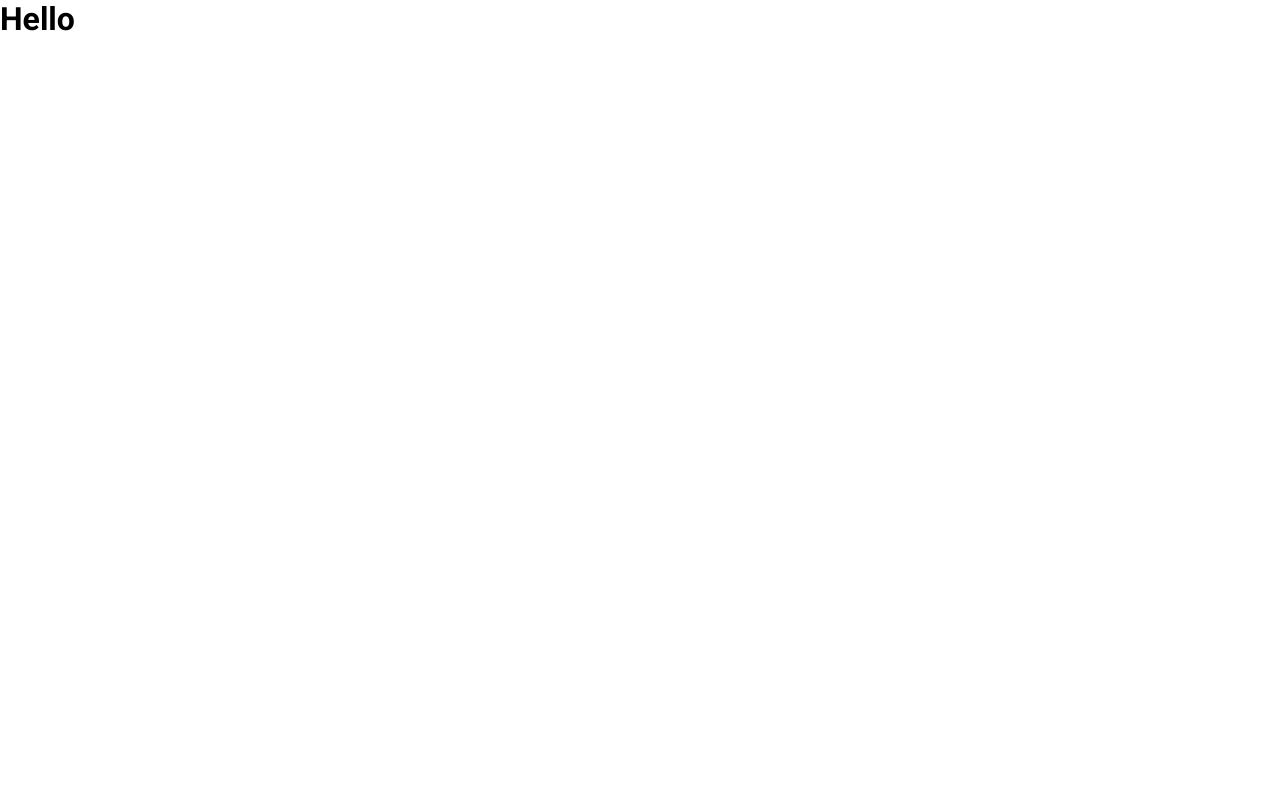
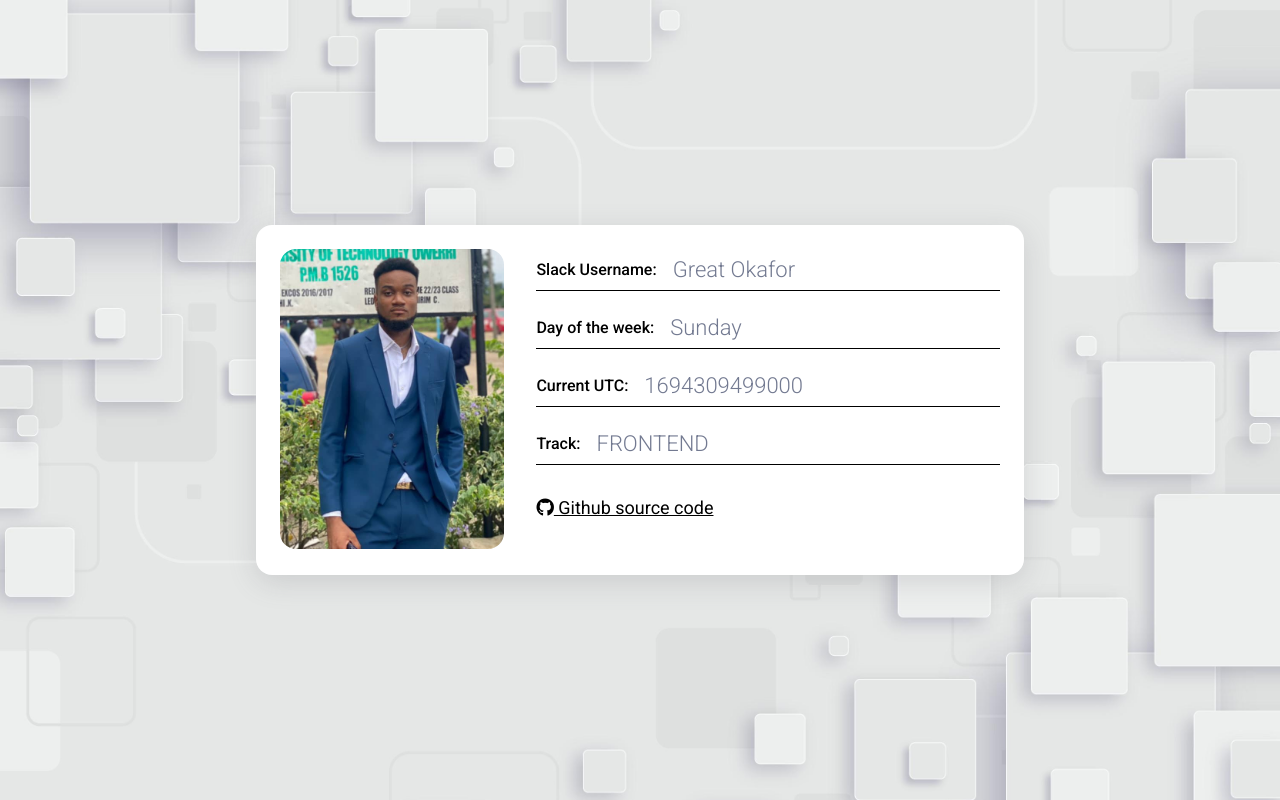
Before and after one commit to Thelordgreat/personal--profile, a plain HTML site: page profile.html in a window 1280 px wide. Drawn offline with Linux system fonts and the light colour scheme.

Commit message:
completed task

```diff
--- a/profile.css
+++ b/profile.css
@@ -7,8 +7,102 @@
 }
 
 body {
-  width: 100%;
   max-width: 1340px;
   margin: auto;
   font-family: "Roboto", sans-serif;
+  background: #c5dfff;
+  background-image: url("./assets/5026563.jpg");
+  background-size: cover;
+  background-repeat: no-repeat;
 }
+
+section {
+  width: 100%;
+  display: flex;
+  justify-content: center;
+  align-items: center;
+  height: 100vh;
+}
+
+.content_box {
+  width: 60%;
+  height: 350px;
+  max-width: 900px;
+  box-shadow: rgba(100, 100, 111, 0.2) 0px 7px 29px 0px;
+  border-radius: 1rem;
+  padding: 1.5rem;
+  background-color: #ffffff;
+  display: flex;
+  gap: 2rem;
+}
+
+.content_box .left img {
+  height: 300px;
+  border-radius: 1rem;
+  transition: transform 0.3s ease;
+}
+
+.content_box .left img:hover {
+  transform: scale(1.05);
+}
+
+.content_box .right {
+  width: 100%;
+}
+
+.content_box .right .item {
+  display: flex;
+  align-items: center;
+  gap: 1rem;
+  margin-bottom: 1rem;
+  border-bottom: 1px solid;
+  padding: 0.5rem 0;
+}
+
+.content_box .right .item label {
+  font-weight: 500;
+  font-size: 16px;
+}
+
+.content_box .right .item span {
+  font-size: 22px;
+  font-weight: 300;
+  color: #737a91;
+}
+
+.content_box .right .link {
+  display: flex;
+  margin-top: 2rem;
+  font-size: 18px;
+}
+
+.content_box .right .link a {
+  color: #000;
+}
+
+@media (max-width: 1020px) {
+  .content_box {
+    width: 80%;
+  }
+}
+
+@media (max-width: 720px) {
+  .content_box {
+    flex-direction: column;
+    height: auto;
+    width: 95%;
+  }
+
+  .content_box .left {
+    display: flex;
+    justify-content: center;
+  }
+
+  .content_box .left img {
+    height: 250px;
+  }
+
+  .content_box .right .item span {
+    font-size: 20px;
+  }
+}
--- a/profile.html
+++ b/profile.html
@@ -1,15 +1,63 @@
 <!DOCTYPE html>
 <html lang="en">
-<head>
-    <meta charset="UTF-8">
-    <meta name="viewport" content="width=device-width, initial-scale=1.0">
+  <head>
+    <meta charset="UTF-8" />
+    <meta name="viewport" content="width=device-width, initial-scale=1.0" />
     <title>Document</title>
-    <link rel="stylesheet" href="./profile.css">
-</head>
-<body>
-    <h1>Hello</h1>
+    <link rel="stylesheet" href="./profile.css" />
+    <link
+      rel="stylesheet"
+      href="https://cdnjs.cloudflare.com/ajax/libs/font-awesome/6.4.2/css/all.min.css"
+    />
+  </head>
+  <body>
+    <section>
+      <div class="content_box">
+        <div class="left">
+          <div>
+            <img
+              src="./assets/my-pic.jpeg"
+              alt="Great Okafor"
+              data-testid="slackDisplayImage"
+            />
+          </div>
+        </div>
 
+        <div class="right">
+          <div class="item">
+            <label>Slack Username:</label>
+            <span data-testid="slackUserName">Great Okafor</span>
+          </div>
+
+          <div class="item">
+            <label>Day of the week:</label>
+            <span data-testid="currentDayOfTheWeek"></span>
+          </div>
+
+          <div class="item">
+            <label>Current UTC:</label>
+            <span data-testid="currentUTCTime" id="utcTimeDisplay"> </span>
+          </div>
+
+          <div class="item">
+            <label>Track:</label>
+            <span data-testid="myTrack">FRONTEND</span>
+          </div>
+
+          <div class="link">
+            <a
+              href="https://github.com/Thelordgreat/personal--profile"
+              data-testid="githubURL"
+              target="_blank"
+            >
+              <i class="fa-brands fa-github"></i>
+              Github source code
+            </a>
+          </div>
+        </div>
+      </div>
+    </section>
 
     <script src="./profile.js"></script>
-</body>
+  </body>
 </html>
--- a/profile.js
+++ b/profile.js
@@ -0,0 +1,23 @@
+var dayOfWeekElement = document.querySelector('[data-testid="currentDayOfTheWeek"]');
+
+var currentDate = new Date();
+
+var daysOfWeek = ['Sunday', 'Monday', 'Tuesday', 'Wednesday', 'Thursday', 'Friday', 'Saturday'];
+
+var currentDayIndex = currentDate.getDay();
+
+var currentDayOfWeek = daysOfWeek[currentDayIndex];
+
+dayOfWeekElement.textContent = currentDayOfWeek;
+
+
+function updateUTCTime() {
+    var currentUTCTimeInMilliseconds = Date.now();
+
+    // Display the current UTC time in milliseconds
+    document.getElementById("utcTimeDisplay").textContent = currentUTCTimeInMilliseconds;
+  }
+
+  updateUTCTime();
+
+  setInterval(updateUTCTime, 1000);
```
Also changed, not shown: assets/5026563.jpg (added), assets/my-pic.jpeg (added), 2 other files.
